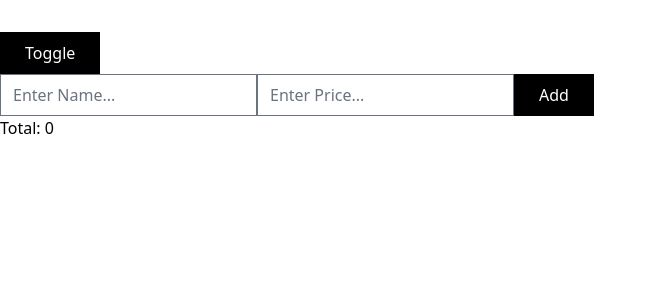
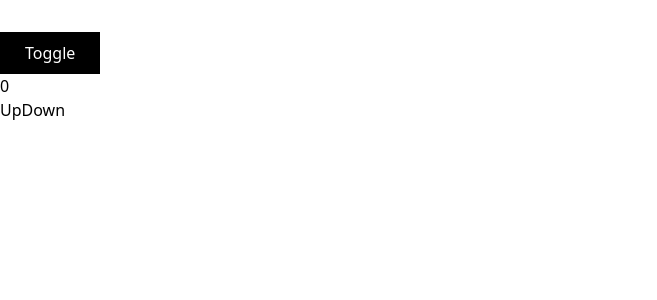
Before and after one commit to truongnhuhungnam/react-learning, a React (Create React App) app: page / in a window 1280 px wide. Both pictures are taken after a click on the button "Toggle". Shown: the top 300 px of the page, without its empty margins (0-657 px from the left). Built offline with nearby package versions, Linux system fonts and the light colour scheme.

Commit message:
UseReducer

```diff
--- a/src/App.js
+++ b/src/App.js
@@ -1,5 +1,5 @@
 import { useState } from "react";
-import UseMemo from "./components/UseMemo";
+import UseReducer from "./components/UseReducer";
 
 function App() {
     const [show, setShow] = useState(false);
@@ -12,7 +12,7 @@
                 >
                     Toggle
                 </button>
-                {show && <UseMemo />}
+                {show && <UseReducer />}
             </div>
         </div>
     );
--- /dev/null
+++ b/src/components/UseReducer.js
@@ -0,0 +1,47 @@
+import { useReducer } from "react";
+
+// UseState
+// 1. Init = 0
+// 2. Action: Up (state + 1)/ Down (state -1)
+
+// UseReducers
+// 1. Init = 0
+// 2. Action: Up (state + 1)/ Down (state -1)
+// 3. Reducer
+// 4. Dispatch
+// =================================
+
+// 1.Init
+const initState = 0;
+
+// 2. Action
+const UP_ACTION = "up";
+const DOWN_ACTION = "down";
+
+// 3. Reducer
+const reduce = (state, action) => {
+    switch (action) {
+        case UP_ACTION:
+            return state + 1;
+
+        case DOWN_ACTION:
+            return state - 1;
+
+        default:
+            throw new Error("Unknown action");
+    }
+};
+
+const UseReducer = () => {
+    const [count, dispatch] = useReducer(reduce, initState);
+
+    return (
+        <div>
+            <h1>{count}</h1>
+            <button onClick={() => dispatch(UP_ACTION)}>Up</button>
+            <button onClick={() => dispatch(DOWN_ACTION)}>Down</button>
+        </div>
+    );
+};
+
+export default UseReducer;
```
